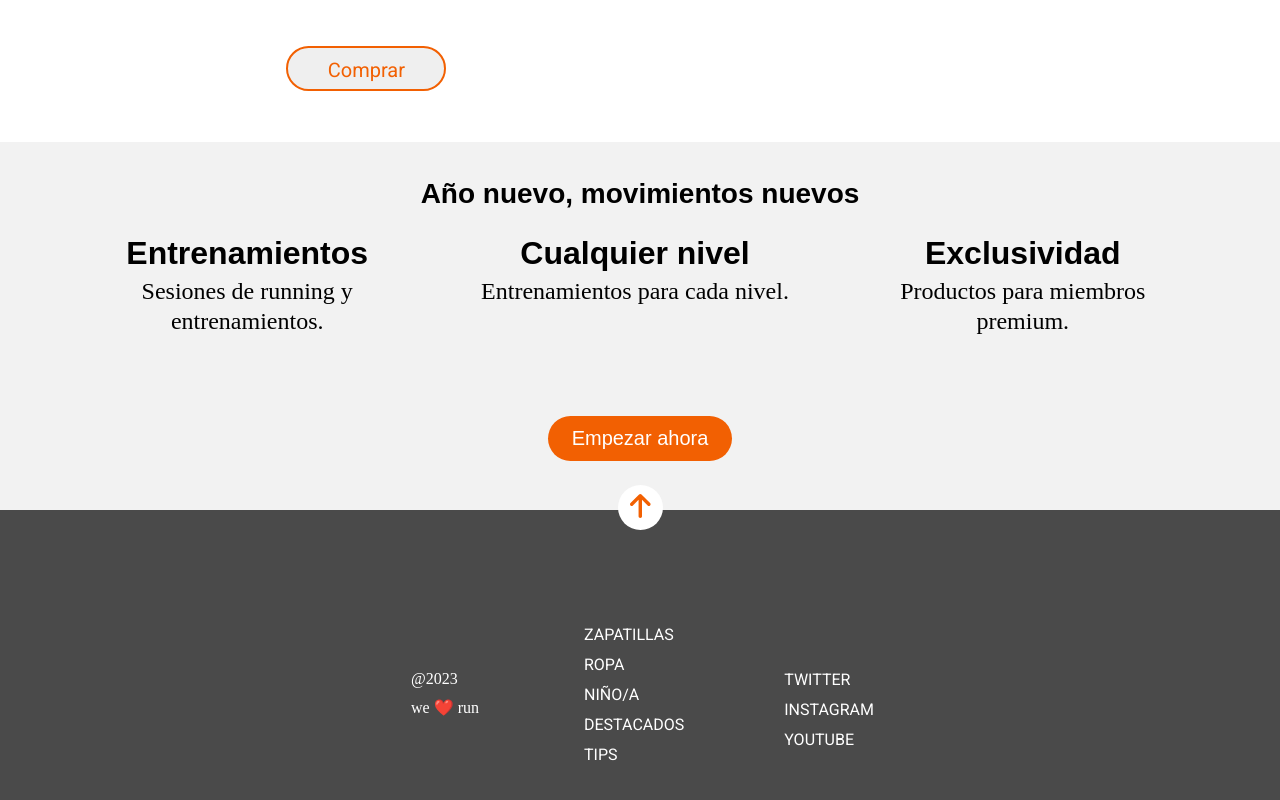
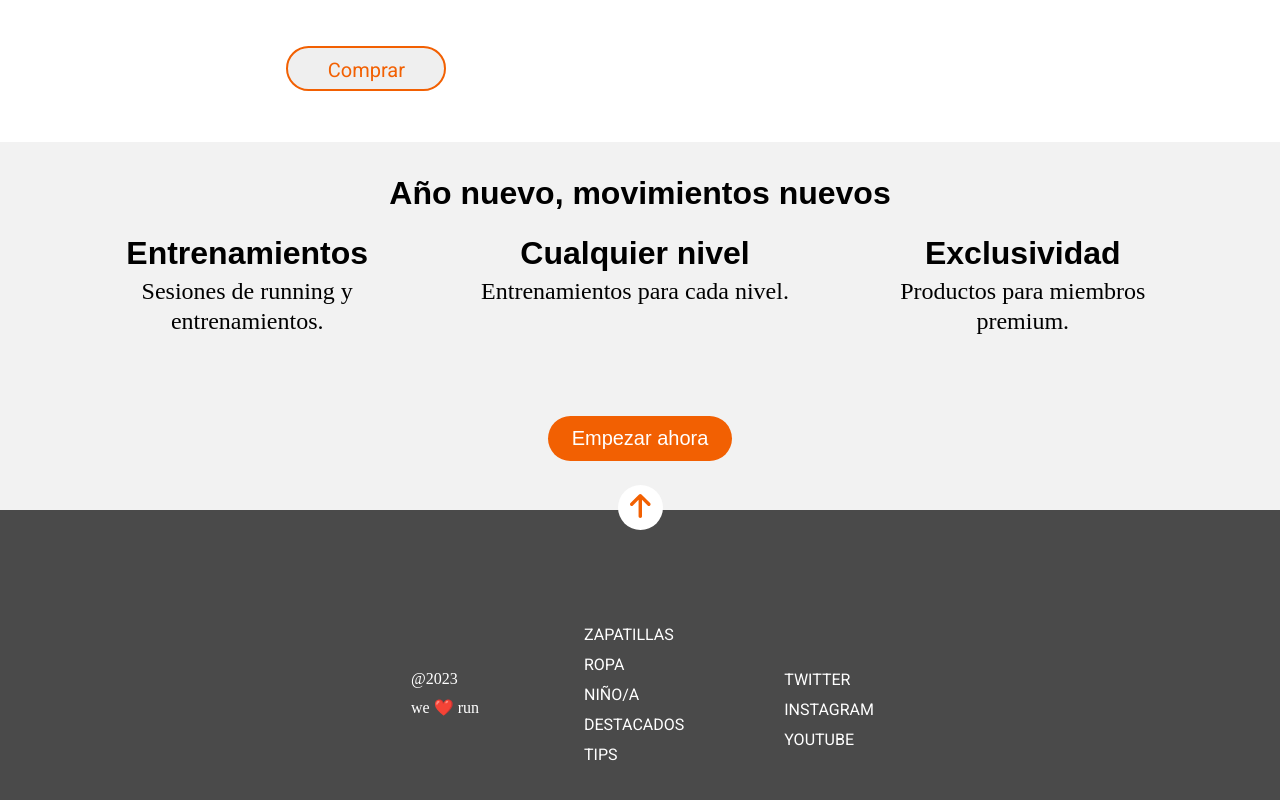
Before and after one commit to Adalab/modulo-1-evaluacion-final-rocio-ld, a website built with Vite: page src/index.html in a window 1280 px wide. Shown: the part 1047-1847 px from the top of the page. Built offline with nearby package versions, Linux system fonts and the light colour scheme.

Commit message:
cambio h2 segunda seccion

```diff
--- a/src/scss/layout/_movimientos-nuevos.scss
+++ b/src/scss/layout/_movimientos-nuevos.scss
@@ -16,6 +16,9 @@
                 font-size: 28px;
                 line-height: 45px;
             }
+            @media(min-width: 1273.9px){
+                font-size: 32px;
+                line-height: 45px;
 
         }
 
@@ -51,6 +54,7 @@
                         font-size: 32px;
                         line-height: 45px;
                     }
+                }
             }
             p {
                 font-size: 18px;
@@ -73,7 +77,7 @@
 
 
 
-}
+
 
 
 .start-button {
@@ -93,3 +97,4 @@
 
 
 }
+}
```
